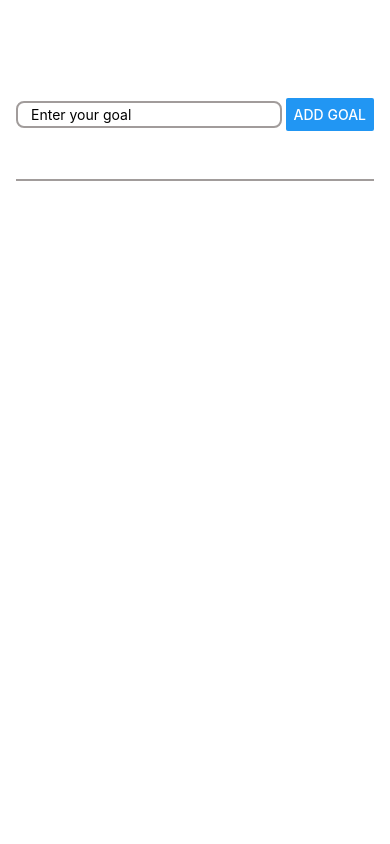
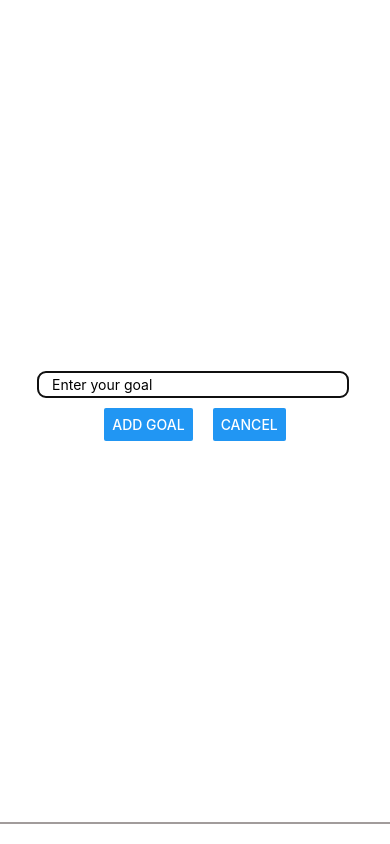
Before and after one commit to webdevFaizan/RNCourse, a React Native app: screen / in a window 390 px wide. Both pictures are taken after a click on the button "ADD GOAL". Built offline with nearby package versions, Linux system fonts and the light colour scheme.

Commit message:
My version of Modal is integrated, and at the first glance it looks fine. But now I am going to remove any inefficieny.

```diff
--- a/App.js
+++ b/App.js
@@ -7,7 +7,8 @@ import {
   Button,
   TextInput,
   ScrollView,
-  FlatList    //This flatList is of high importance, since internally this will make the list of large items very much optimised. And the loading will be done only when we scroll near to them, and this loading will be done lazily. Not rendering the whole list during the first render, this will make the app much more optimised. This is how the infinite scroll of facebook and instagram work.
+  FlatList,    //This flatList is of high importance, since internally this will make the list of large items very much optimised. And the loading will be done only when we scroll near to them, and this loading will be done lazily. Not rendering the whole list during the first render, this will make the app much more optimised. This is how the infinite scroll of facebook and instagram work.
+
  } from 'react-native';
 
 import GoalItems from './component/GoalItems';
@@ -57,7 +58,7 @@ export default function App() {
       setCourseGoals(currentCourseGoals => [...currentCourseGoals, {data : enteredGoalText, id : Math.random().toString()}]);
     } //This is recommended by the react docs, directly changing the value of the State is not recommended, this should be done using function call.
     setEnteredGoalText('');
-
+    setModalButtonState(false);
   };
 
   // This list item deleting functionality is added on the App component because the App component is having the state variable array with different list items, so we could change the state easily from here.
@@ -71,10 +72,16 @@ export default function App() {
     })
   }
 
+  const [modalButtonState, setModalButtonState] = useState(false);
+  function modalButtonPressed (){
+    setModalButtonState(!modalButtonState);
+  }
+
 
   return (
     <View style={styles.appContainer}>
-        <GoalInput goalInputHandler={goalInputHandler} addGoalHandler={addGoalHandler} enteredGoalText={enteredGoalText}/>
+      <Button title='ADD GOAL' onPress={modalButtonPressed}></Button>
+        <GoalInput goalInputHandler={goalInputHandler} addGoalHandler={addGoalHandler} enteredGoalText={enteredGoalText} modalButtonState={modalButtonState} modalButtonPressed={modalButtonPressed}/>
       <View style={{flex : 5}}>
         <FlatList
         alwaysBounceVertical= {true}    //DOUBT : This does not seem to work
--- a/component/GoalInput.js
+++ b/component/GoalInput.js
@@ -1,6 +1,7 @@
-import { StyleSheet, View, TextInput, Button } from "react-native";
+import { StyleSheet, View, TextInput, Button, Modal } from "react-native";
 function GoalInput(props){
     return (
+        <Modal visible={props.modalButtonState} animationType={'slide'}>
             <View style={{...styles.inputContainer, flex : 1}}>
                 <TextInput
                 style={styles.textInput}
@@ -8,8 +9,16 @@ function GoalInput(props){
                 value={props.enteredGoalText}       //This addition of value will create the two way binding, which means when the state has to be changed to empty string then this will help us reflect back.
                 placeholder='Enter your goal'
                 />
-            <Button onPress={props.addGoalHandler} title='Add Goal'/>
+                <View style= {styles.buttonContainer}>
+                    <View style={{margin : 10}}>
+                        <Button onPress={props.addGoalHandler} title='ADD GOAL'/>
                     </View>
+                    <View style={{margin : 10}}>
+                        <Button title="CANCEL" onPress={props.modalButtonPressed}/>
+                    </View>
+                </View>
+            </View>
+        </Modal>
     )
 }
 
@@ -17,8 +26,8 @@ export default GoalInput;
 
 const styles = StyleSheet.create({
     inputContainer : {
-      flexDirection : 'row',
-      justifyContent : 'space-between',
+      flexDirection : 'column',
+      justifyContent : 'center',
       alignItems : 'center',
       marginBottom : 20,
       borderBottomWidth : 2,
@@ -32,5 +41,11 @@ const styles = StyleSheet.create({
     paddingLeft : 13,
     width : '80%',
     marginRight : 4
+  },
+  buttonContainer : {
+    flexDirection : 'row',
+    justifyContent : 'space-between',
+    alignItems : 'center',
+    // margin : 10
   }
 })
--- a/component/GoalItems.js
+++ b/component/GoalItems.js
@@ -6,8 +6,8 @@ function GoalItems(props){
         <View style={styles.goalItem}>
                 {/* IMPORTANT : Since the style element is applied to the View Component, there is an important difference between the actual Cascading Style Sheets and this CSS like JS codes. In here, the style of View is not going to be applied to the children component, and the child component is Text. This is why in order to have specific color of the Texts we need to give it separate color. */}
                 <Pressable
-                onPress={props.onDeleteItem.bind(this, props.id)}
-                android_ripple = {{color: '#060740'}}
+                    onPress={props.onDeleteItem.bind(this, props.id)}
+                    android_ripple = {{color: '#060740'}}
                 >
                     {/* IMPORTANT : The this object is going to select the current list item from the complete list. So that this function is called with only the id of the list item that is being */}
                     <Text style={styles.goalText}>{props.itemObject.item.data}</Text>
@@ -17,7 +17,6 @@ function GoalItems(props){
 }
 
 export default GoalItems;
-
 const styles = StyleSheet.create({
     goalItem : {
         margin : 8,
```
Lines whose indentation alone changed are shown as unchanged.
